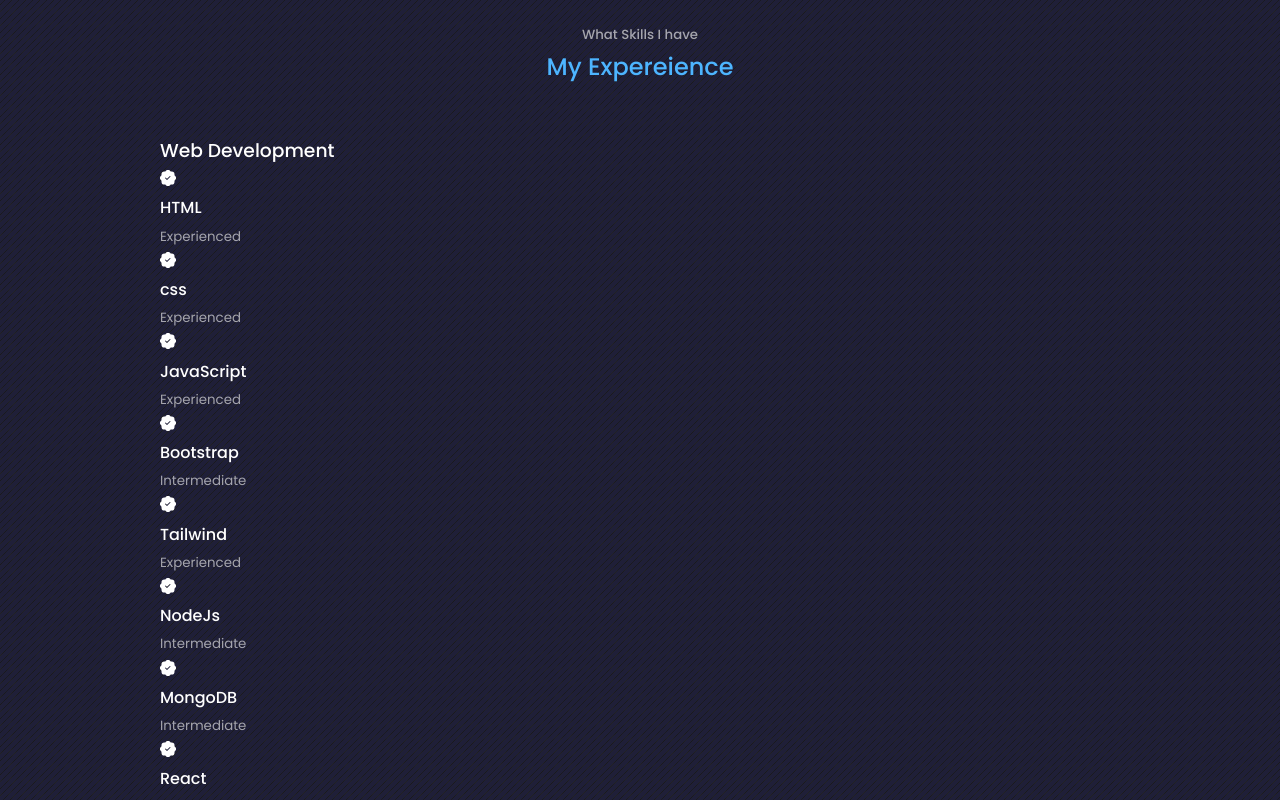
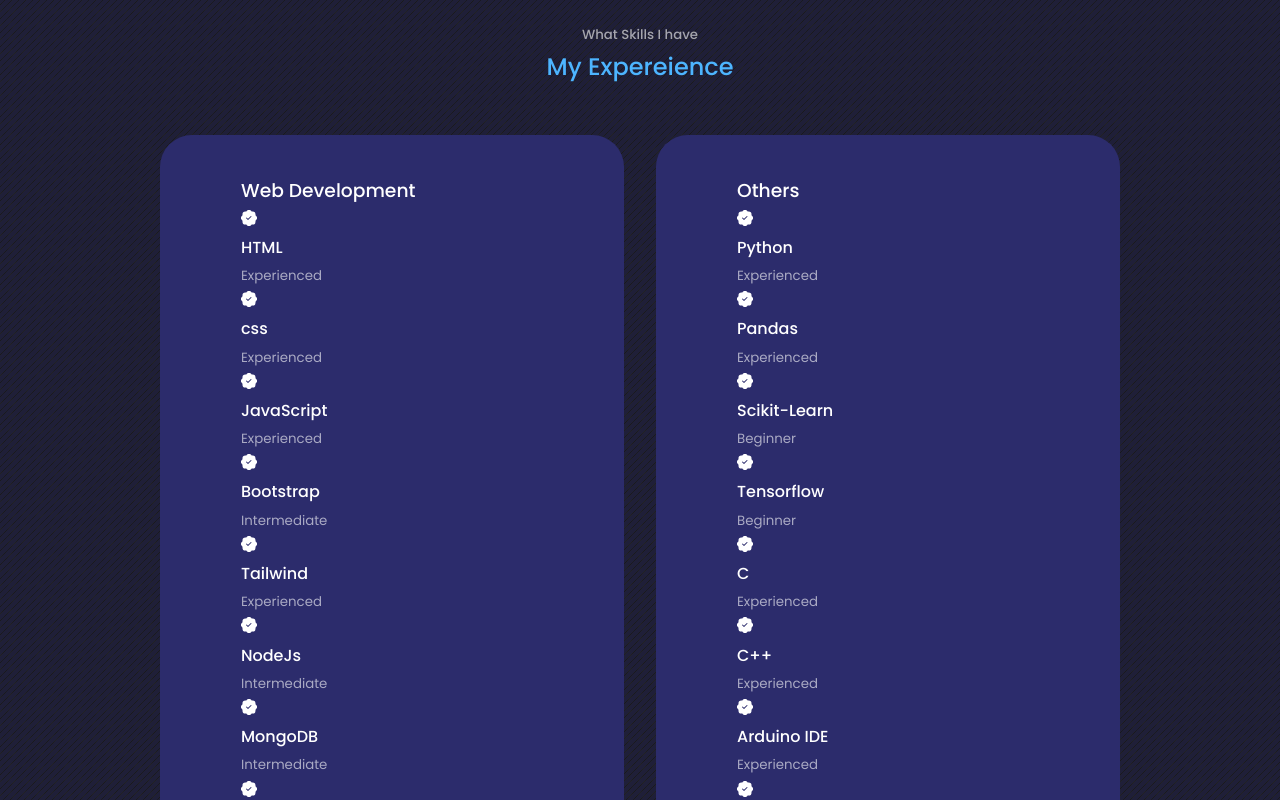
Before and after one commit to Ujjwalsharma7/Portfolio, a React (Create React App) app: page / in a window 1280 px wide. Shown: the part 2760-3560 px from the top of the page. Built offline with nearby package versions, Linux system fonts and the light colour scheme.

Commit message:
added css for experience containers

```diff
--- a/src/components/experience/Experience.jsx
+++ b/src/components/experience/Experience.jsx
@@ -54,6 +54,7 @@
           </article>
         </div>
       </div>
+      {/* end of webd */}
       <div className="experience__others">
       <h3>Others</h3>
         <div className="experience__content">
--- a/src/components/experience/experience.css
+++ b/src/components/experience/experience.css
@@ -0,0 +1,12 @@
+.experience__container{
+    display: grid;
+    grid-template-columns: 1fr 1fr;
+    gap: 2rem;
+}
+
+.experience__container > div{
+    background: var(--color-bg-varient);
+    padding: 2.4rem 5rem;
+    border-radius: 2rem;
+    border: 1px solid transparent;
+}
```
